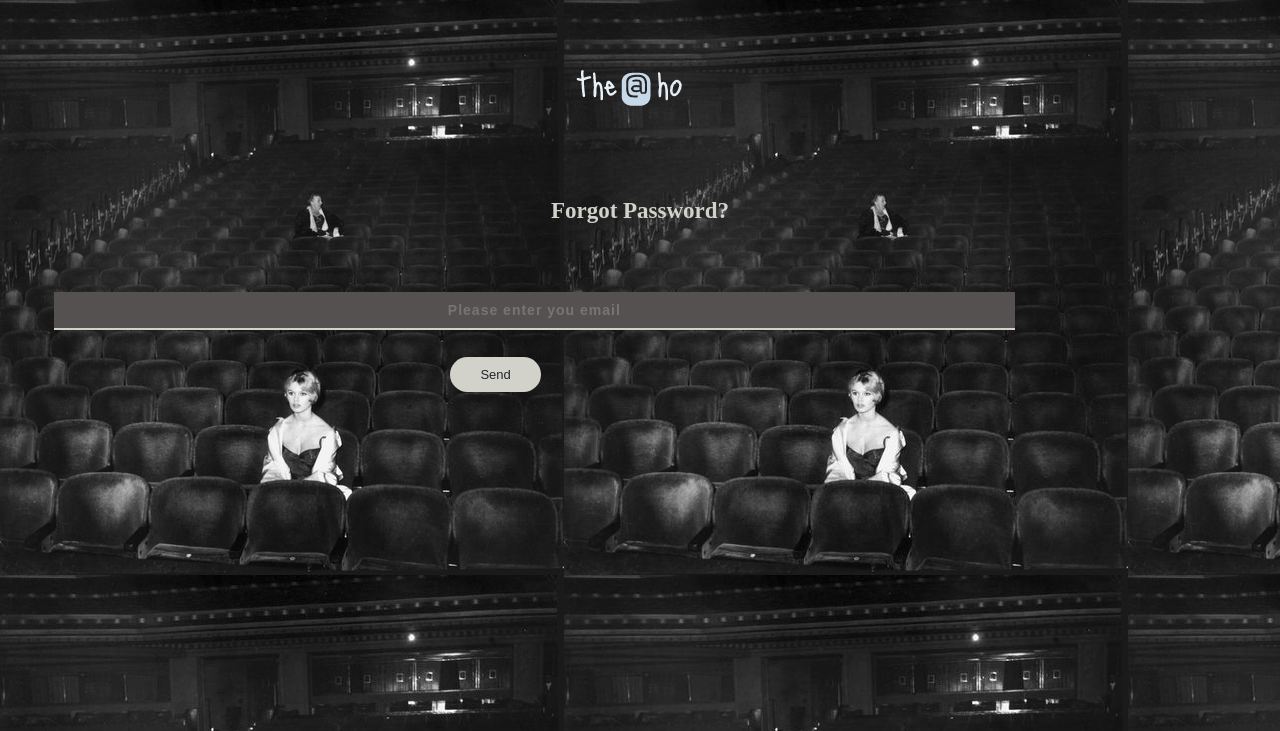
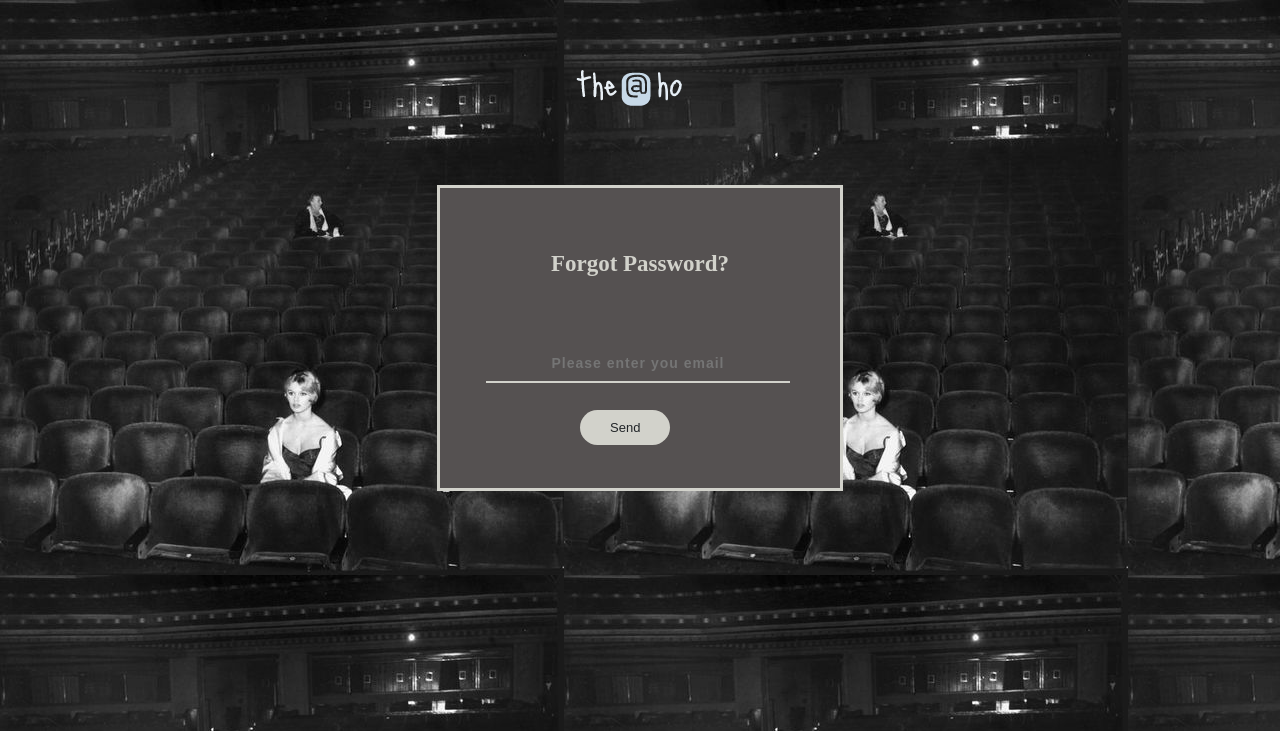
Before and after one commit to IdriziJugerta/improved-fortnight, a PHP site: page /web/forgot-psw.php in a window 1280 px wide. Shown: the top 731 px of the page. Run offline with PHP 8.4, Linux system fonts and the light colour scheme; some libraries are stand-ins or nearby versions.

Commit message:
Update loginStyle.css

```diff
--- a/loginStyle.css
+++ b/loginStyle.css
@@ -97,6 +97,15 @@ a {
     color: white;
     margin-bottom: 5px;
 }
+
+.mainfp {
+    background-color: #555151;
+    width: 400px;
+    height: 300px;
+    margin: auto;
+    border: 3px solid #D2D2CB;
+    margin-top: 50px;
+}
 .fpass{
     margin: 0 auto;
     display:block;
```
